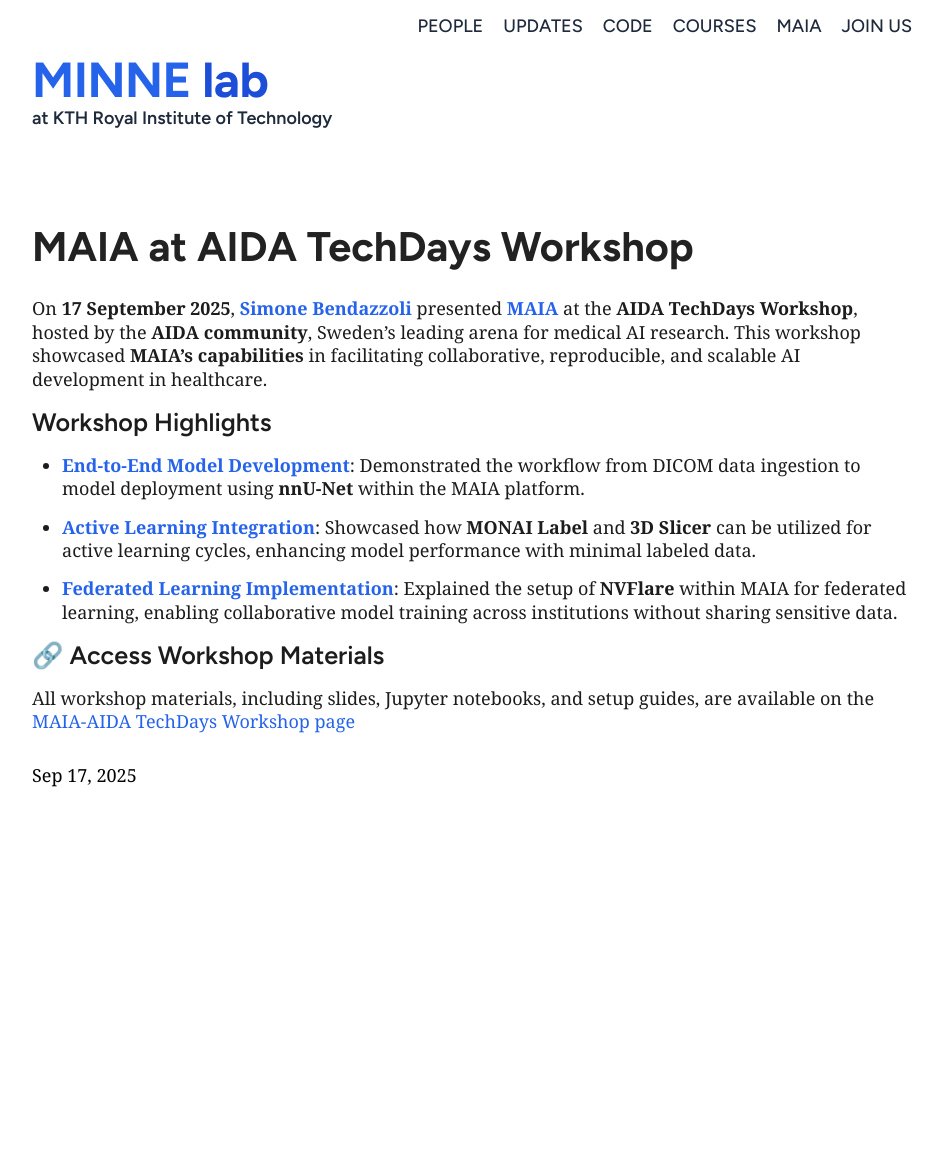
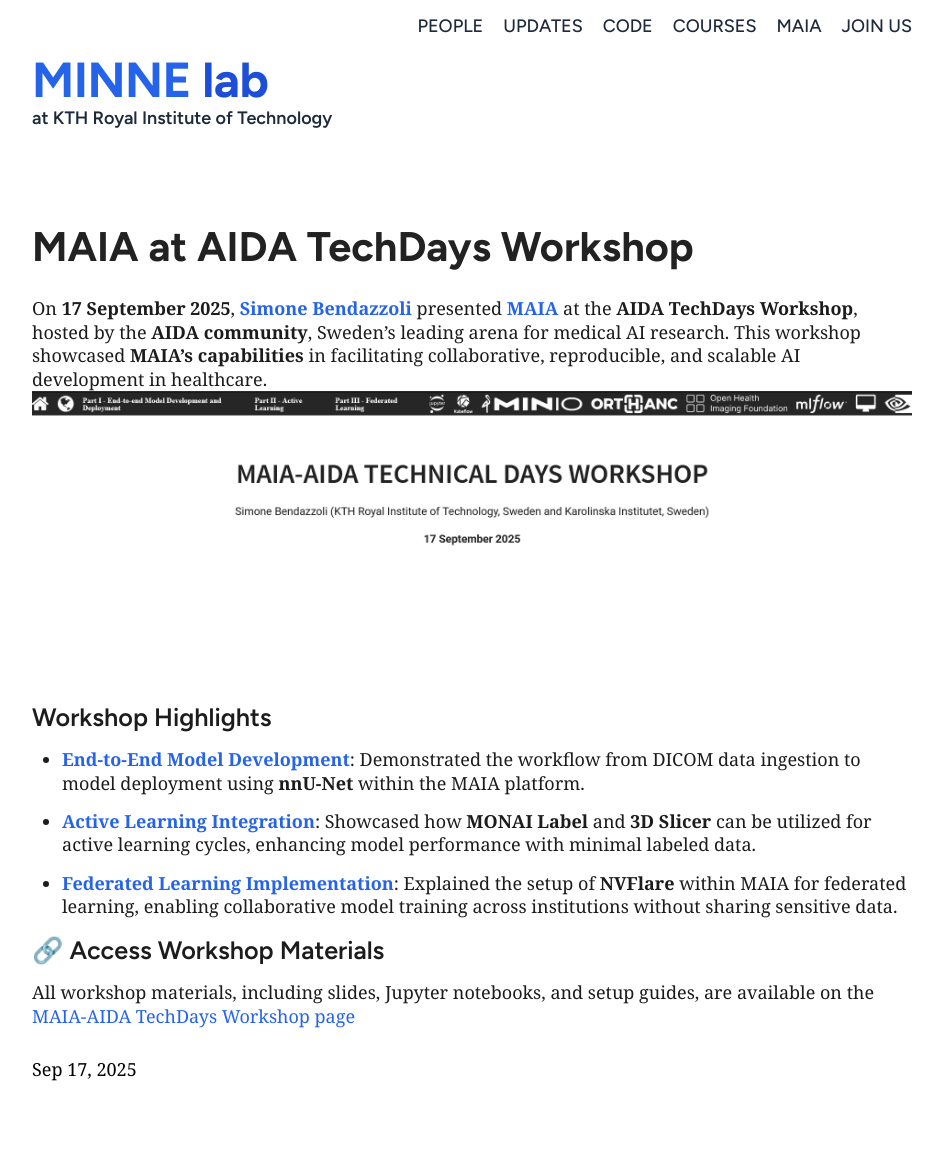
Before and after one commit to minnelab/minnelab.github.io, a Jekyll site: the page built from _posts/2025-09-17-MAIA-AIDA-WorkShop.md, in a window 1280 px wide. Shown: the whole page, without its empty margins (168-1111 px from the left). Built offline with Jekyll 4.4.1, drawn with Linux system fonts in a browser that asks for light colours; before the commit the page ends 900 px from its top, so only the background shows below that.

Commit message:
Update 2025-09-17-MAIA-AIDA-WorkShop.md

```diff
--- a/_posts/2025-09-17-MAIA-AIDA-WorkShop.md
+++ b/_posts/2025-09-17-MAIA-AIDA-WorkShop.md
@@ -7,7 +7,7 @@ abstract: "MINNELab presented MAIA at the AIDA TechDays Workshop on 17 September
 ---
 
 On **17 September 2025**, [**Simone Bendazzoli**](/people/simone) presented [**MAIA**](/maia/) at the **AIDA TechDays Workshop**, hosted by the **AIDA community**, Sweden's leading arena for medical AI research. This workshop showcased **MAIA's capabilities** in facilitating collaborative, reproducible, and scalable AI development in healthcare.
-
+![Minnelab at MICCAI 2025](/assets/maia-aida-techdays.png)
 ### Workshop Highlights
 
 - [**End-to-End Model Development**](https://minnelab.github.io/MAIA-AIDA-TechDays-Workshop/#/9): Demonstrated the workflow from DICOM data ingestion to model deployment using **nnU-Net** within the MAIA platform.
```
